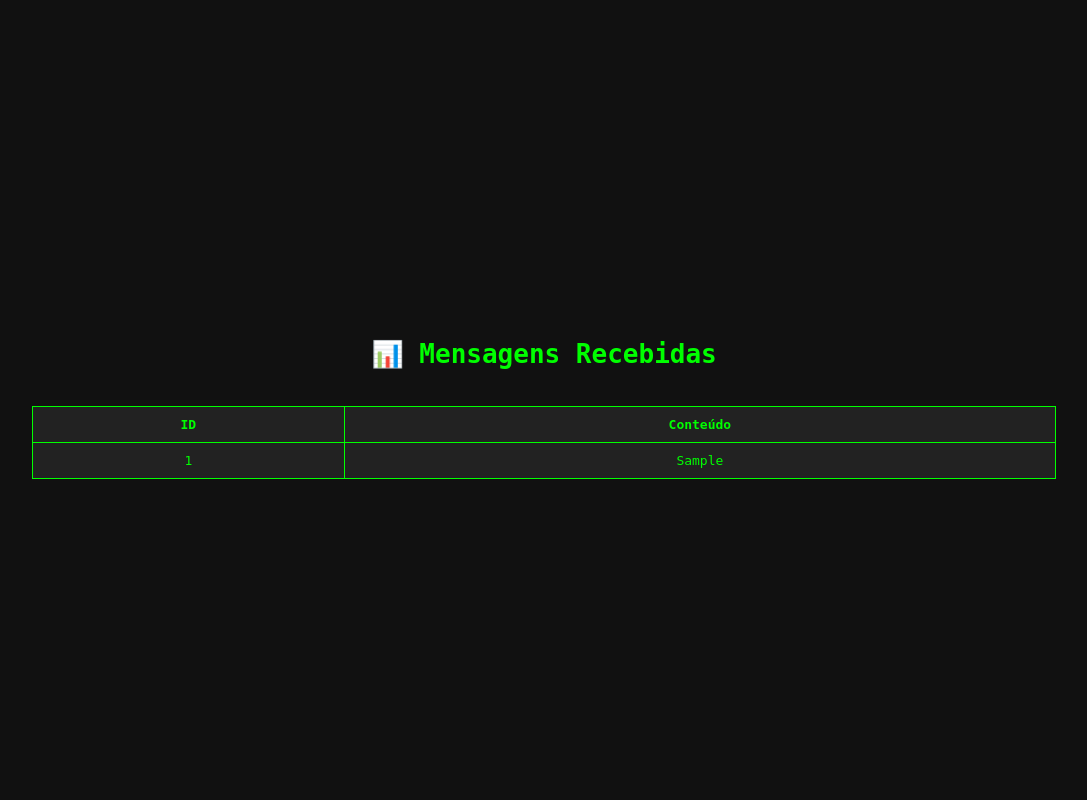
After one commit to drewsst17/arthur-vivo, a Flask app: page /dashboard in a window 1280 px wide. The commit adds this page. Shown: the whole page, without its empty margins (96-1183 px from the left). Run offline with Flask 3, Linux system fonts and the light colour scheme; tables that the repository leaves empty hold one stand-in row (values such as "Sample post").

Commit message:
feat: integração com PostgreSQL via variável de ambiente

```diff
--- a/backend/app.py
+++ b/backend/app.py
@@ -1,21 +1,24 @@
-from flask import Flask
+import os
+from flask import Flask, render_template
 from routes.mensagem import mensagem_bp
 from database import db
-import os
 
 app = Flask(__name__, static_folder='static')
-app.config['SQLALCHEMY_DATABASE_URI'] = 'sqlite:///mensagens.db'
+
+# 🔗 Puxa a URL do PostgreSQL da variável de ambiente
+app.config['SQLALCHEMY_DATABASE_URI'] = os.getenv('DATABASE_URL')
 app.config['SQLALCHEMY_TRACK_MODIFICATIONS'] = False
 
 db.init_app(app)
-
-# Registrar blueprint de rotas
 app.register_blueprint(mensagem_bp)
 
-# Rota principal
 @app.route('/')
 def home():
-    return open(os.path.join(app.root_path, 'templates/index.html')).read()
+    return render_template('index.html')
+
+@app.route('/dashboard')
+def dashboard():
+    return render_template('dashboard.html')
 
 if __name__ == '__main__':
     with app.app_context():
--- a/backend/requirements.txt
+++ b/backend/requirements.txt
@@ -1,3 +1,4 @@
 flask
 flask_sqlalchemy
 gunicorn
+psycopg2-binary
--- a/backend/routes/mensagem.py
+++ b/backend/routes/mensagem.py
@@ -14,5 +14,12 @@ def receber_mensagem():
     nova = Mensagem(conteudo=msg)
     db.session.add(nova)
     db.session.commit()
+    return jsonify({'resposta': 'Mensagem registrada com sucesso 🧠'})
 
-    return jsonify({'resposta': 'Mensagem registrada com sucesso 🧠'})
+@mensagem_bp.route('/mensagens', methods=['GET'])
+def listar_mensagens():
+    mensagens = Mensagem.query.order_by(Mensagem.id.desc()).all()
+    return jsonify([
+        {'id': m.id, 'conteudo': m.conteudo}
+        for m in mensagens
+    ])
--- /dev/null
+++ b/backend/static/dashboard.js
@@ -0,0 +1,10 @@
+fetch('/api/mensagens')
+  .then(res => res.json())
+  .then(data => {
+    const tbody = document.querySelector('#tabela tbody');
+    data.forEach(msg => {
+      const tr = document.createElement('tr');
+      tr.innerHTML = `<td>${msg.id}</td><td>${msg.conteudo}</td>`;
+      tbody.appendChild(tr);
+    });
+  });
--- a/backend/static/style.css
+++ b/backend/static/style.css
@@ -26,3 +26,17 @@ button:hover {
   transform: scale(1.05);
   background-color: #0c0;
 }
+
+table {
+  margin-top: 20px;
+  border-collapse: collapse;
+  width: 80%;
+  color: #0f0;
+  background-color: #222;
+}
+
+th, td {
+  border: 1px solid #0f0;
+  padding: 10px;
+  text-align: center;
+}
--- /dev/null
+++ b/backend/templates/dashboard.html
@@ -0,0 +1,18 @@
+<!DOCTYPE html>
+<html lang="pt-BR">
+<head>
+  <meta charset="UTF-8" />
+  <title>Dashboard de Mensagens</title>
+  <link rel="stylesheet" href="/static/style.css" />
+</head>
+<body>
+  <h1>📊 Mensagens Recebidas</h1>
+  <table id="tabela">
+    <thead>
+      <tr><th>ID</th><th>Conteúdo</th></tr>
+    </thead>
+    <tbody></tbody>
+  </table>
+  <script src="/static/dashboard.js"></script>
+</body>
+</html>
```
Also changed, not shown: backend/instance/mensagens.db.
